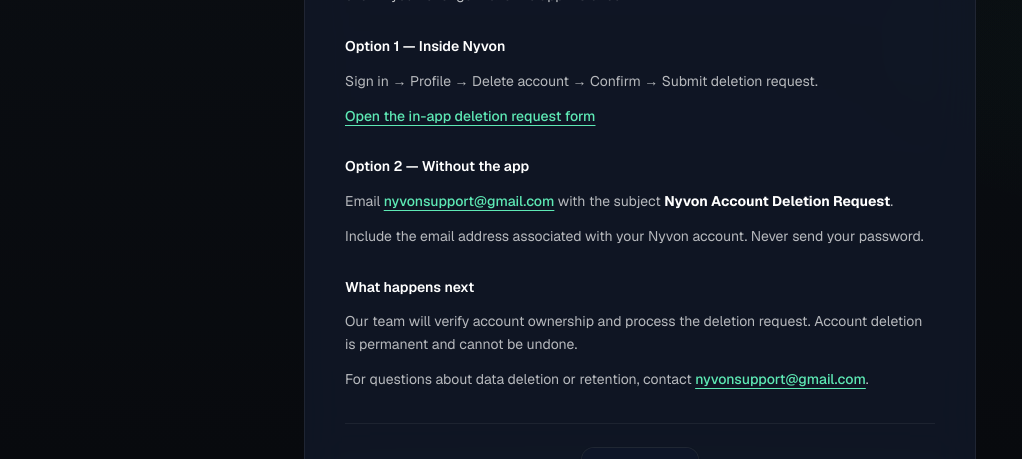
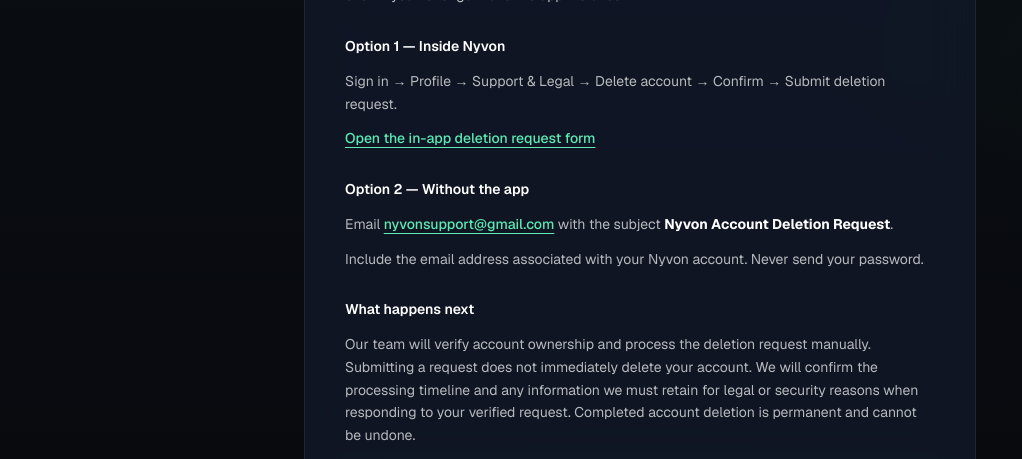
Before and after one commit to watch9collector-sys/LinkUp, a Next.js app: page /delete-account in a window 1280 px wide. Shown: the part 341-800 px from the top of the page, without its empty margins (0-1022 px from the left). Built offline with nearby package versions, Linux system fonts and the light colour scheme; no server answers.

Commit message:
legal(review): correct in-app deletion path and disclose manual processing

```diff
--- a/app/delete-account/page.tsx
+++ b/app/delete-account/page.tsx
@@ -24,7 +24,7 @@ export default function DeleteAccountInformationPage() {
         <section className="space-y-3">
           <h2 className="font-semibold text-white">Option 1 — Inside Nyvon</h2>
           <p className="text-white/70">
-            Sign in → Profile → Delete account → Confirm → Submit deletion request.
+            Sign in → Profile → Support &amp; Legal → Delete account → Confirm → Submit deletion request.
           </p>
           <p>
             <Link
@@ -57,8 +57,12 @@ export default function DeleteAccountInformationPage() {
         <section className="space-y-3">
           <h2 className="font-semibold text-white">What happens next</h2>
           <p className="text-white/70">
-            Our team will verify account ownership and process the deletion request.
-            Account deletion is permanent and cannot be undone.
+            Our team will verify account ownership and process the deletion
+            request manually. Submitting a request does not immediately delete
+            your account. We will confirm the processing timeline and any
+            information we must retain for legal or security reasons when
+            responding to your verified request. Completed account deletion is
+            permanent and cannot be undone.
           </p>
           <p className="text-white/70">
             For questions about data deletion or retention, contact{" "}
```
